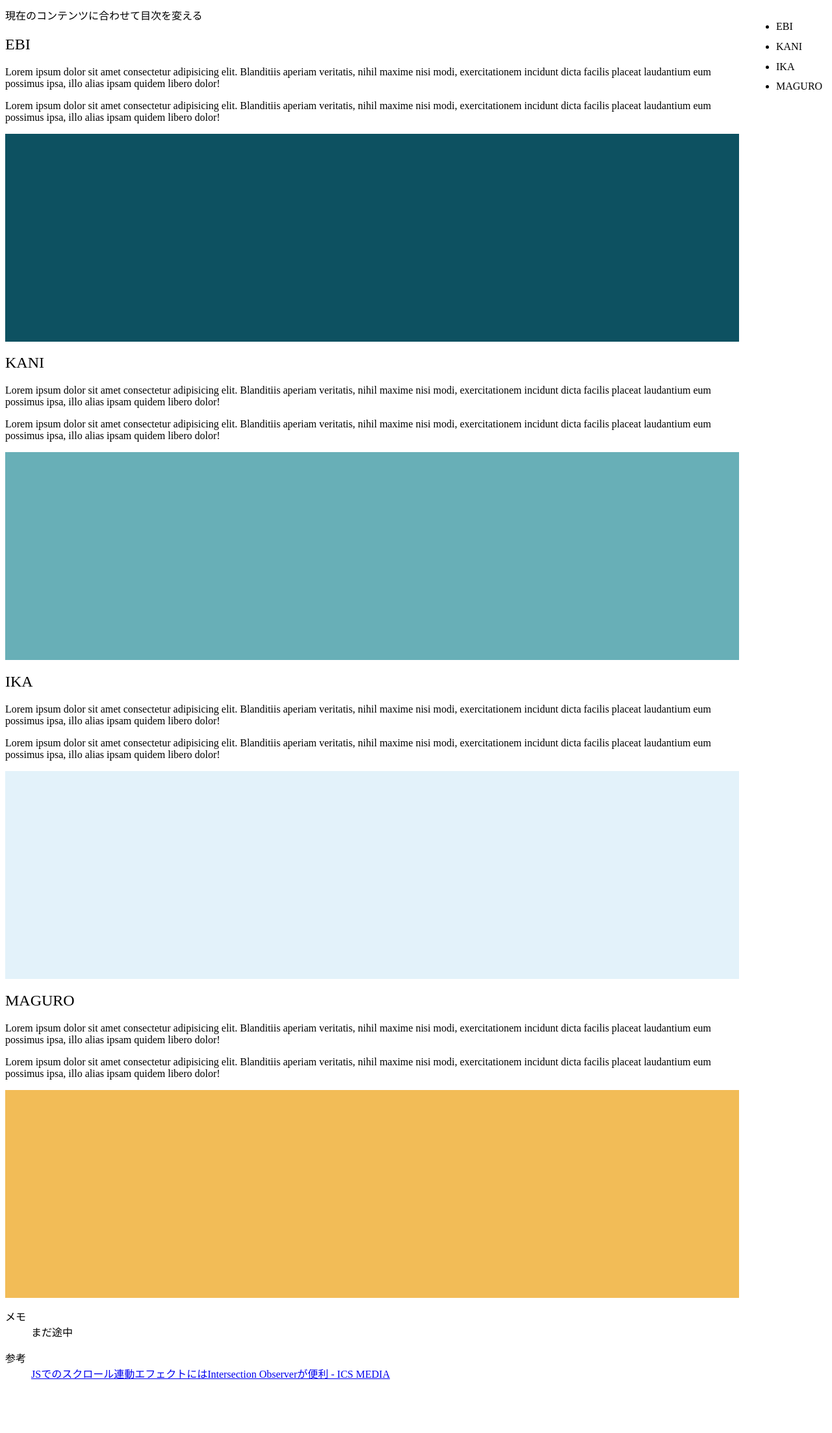
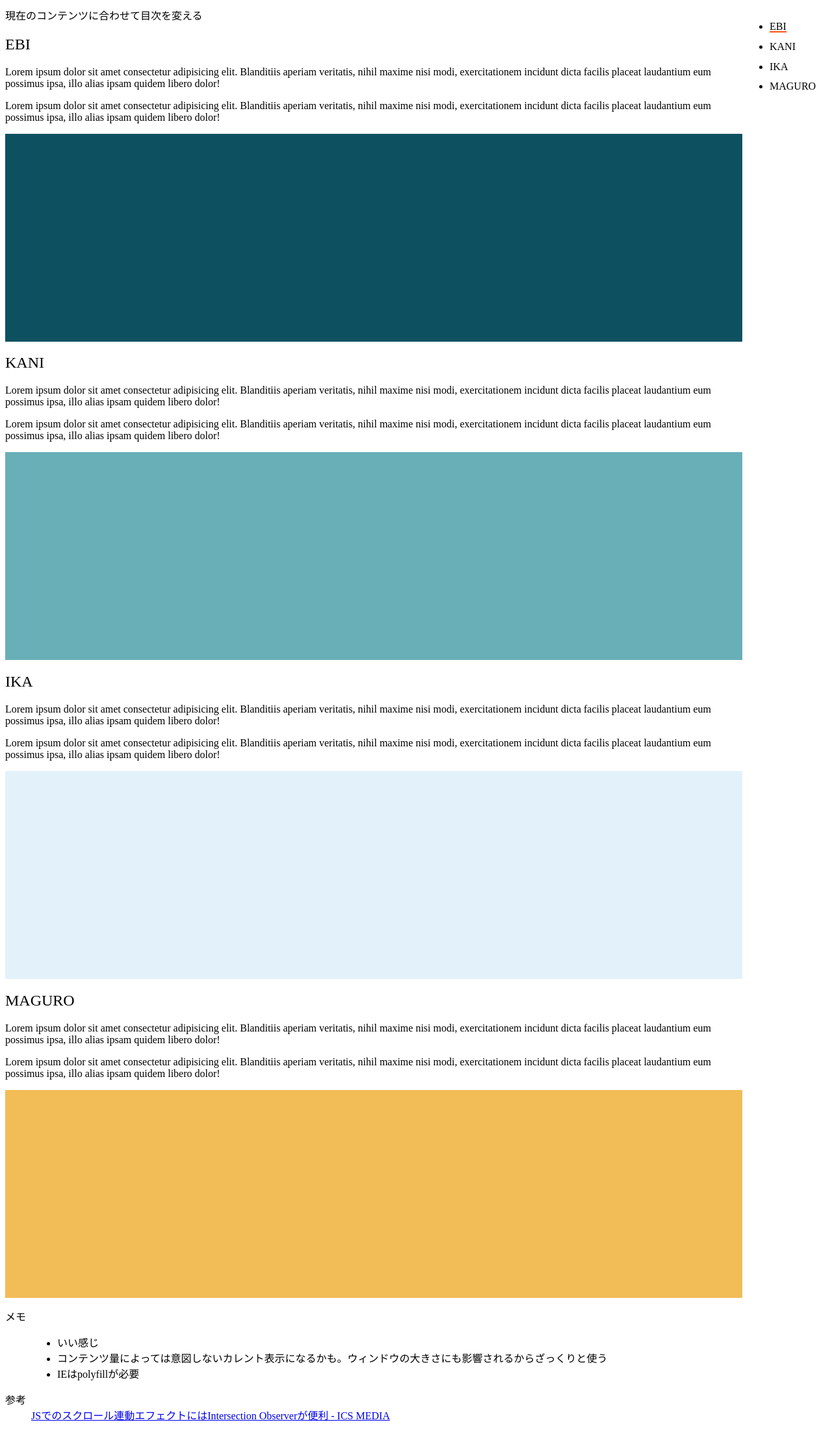
Before and after one commit to whike-chan/otameshi, a plain HTML site: page docs/sample/IntersectionObserver/scrollIndex.html in a window 1280 px wide. Shown: the whole page at 65% size. Before the commit the page ends 2142 px from the top, so only its background shows below. Drawn offline with nearby package versions, Linux system fonts and the light colour scheme; some packages are replaced by stand-ins of ours; a script that the page names is missing.

Commit message:
intersectionObserverでスクロールに合わせてナビを変える例をアップ

```diff
--- a/docs/sample/IntersectionObserver/scrollIndex.html
+++ b/docs/sample/IntersectionObserver/scrollIndex.html
@@ -13,15 +13,24 @@
     .content:nth-of-type(3) .image { background-color: #E3F2FA; }
     .content:nth-of-type(4) .image { background-color: #F2BC57; }
 
-    .contents { width: calc(100% - 135px); }
-    .nav { position: fixed; width: 110px; top: 1em; right: 1em; }
+    .contents { width: calc(100% - 130px); }
+    .nav { position: fixed; width: 120px; top: 1em; right: 1em; }
     .link { color: black; position: relative; display: inline-block; text-decoration: none; margin-bottom: .8em; }
-    .link::before { content: ""; position: absolute; bottom: 0; left: 0; width: 0; height: 1.5px; background-color: #FC530F; transition: all .2s; }
+    .link::before { content: ""; position: absolute; bottom: 0; left: 0; width: 0; height: 2px; background-color: #FC530F; transition: all .2s; }
     .link.is-current::before { width: 100%; }
   </style>
 </head>
 <body>
   <h1>現在のコンテンツに合わせて目次を変える</h1>
+
+  <nav class="nav" id="js_nav">
+    <ul>
+      <li><a href="#ebi" class="link">EBI</a></li>
+      <li><a href="#kani" class="link">KANI</a></li>
+      <li><a href="#ika" class="link">IKA</a></li>
+      <li><a href="#maguro" class="link">MAGURO</a></li>
+    </ul>
+  </nav>
 
   <div class="contents">
     <div id="ebi" class="content">
@@ -50,18 +59,15 @@
     </div>
   </div>
 
-  <nav class="nav">
-    <ul>
-      <li><a href="#ebi" class="link">EBI</a></li>
-      <li><a href="#kani" class="link">KANI</a></li>
-      <li><a href="#ika" class="link">IKA</a></li>
-      <li><a href="#maguro" class="link">MAGURO</a></li>
-    </ul>
-  </nav>
-
   <dl>
     <dt>メモ</dt>
-    <dd>まだ途中</dd>
+    <dd>
+      <ul>
+        <li>いい感じ</li>
+        <li>コンテンツ量によっては意図しないカレント表示になるかも。ウィンドウの大きさにも影響されるからざっくりと使う</li>
+        <li>IEはpolyfillが必要</li>
+      </ul>
+    </dd>
   </dl>
 
   <dl>
@@ -69,15 +75,16 @@
     <dd><a href="https://ics.media/entry/190902/" target="_blank">JSでのスクロール連動エフェクトにはIntersection Observerが便利 - ICS MEDIA</a></dd>
   </dl>
 
-
+  <!-- io polyfill -->
+  <script src="https://cdn.jsdelivr.net/npm/intersection-observer@0.7.0/intersection-observer.js"></script>
   <script>
-    // 監視対象
-    var contents = document.querySelectorAll('.content');
+    // 対象
+    var contents = Array.prototype.slice.call(document.querySelectorAll('.content'),0);
 
     // オプション
     var options = {
       root: null,
-      rootMargin: '-50% 0px',
+      rootMargin: '-40% 0px -60%', // '-50% 0px'にするとちょうど真ん中で検知する。 少し上にしてみた
       threshold: 0
     };
 
@@ -104,10 +111,35 @@
      * @param element
      */
     function activateIndex(element) {
+      var classCurrent = 'is-current';
+      var currentActiveIndex = document.querySelector('#js_nav .' + classCurrent);
+      if(currentActiveIndex !== null) {
+        currentActiveIndex.classList.remove(classCurrent);
+      }
+      var newActiveIndex = document.querySelector('a[href="#' + element.id + '"]');
+      newActiveIndex.classList.add(classCurrent);
+    }
+  </script>
 
-    }
+  <!-- 以下はスクロールの制御なので関係ない -->
+  <!-- Smooth Scroll behavior polyfill -->
+  <script src="https://cdnjs.cloudflare.com/ajax/libs/iamdustan-smoothscroll/0.4.0/smoothscroll.min.js"></script>
+  <script>
+    document.addEventListener('click', function(e) {
+      var target = e.target;
+      if(!target.classList.contains('link')) return;
+      e.preventDefault();
+      var targetId = target.hash;
+      var targetElm = document.querySelector(targetId);
+      var rectTop = targetElm.getBoundingClientRect().top;
+      var offsetTop = window.pageYOffset;
+      var top = rectTop + offsetTop;
+      window.scrollTo({
+        top: top,
+        behavior: 'smooth'
+      })
+    });
+  </script>
 
-
-  </script>
 </body>
 </html>
```
